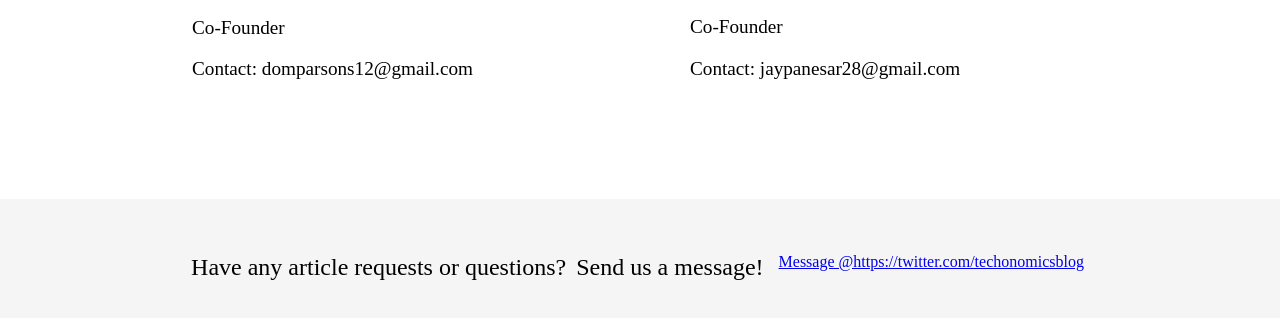
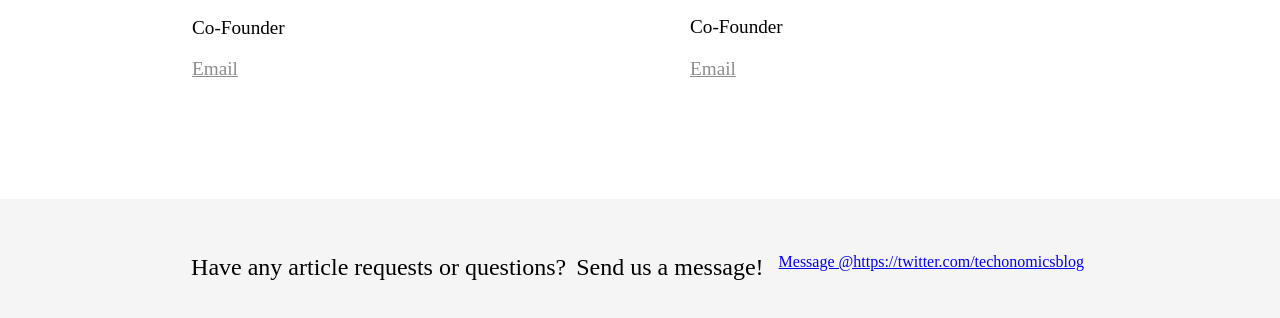
Before and after one commit to jayinpanesar/jayinpanesar.github.io, a plain HTML site: page about.html in a window 1280 px wide. Shown: the part 610-928 px from the top of the page. Drawn offline with Linux system fonts and the light colour scheme; a script that the page names is missing; a web font is replaced by a local one.

Commit message:
email links

```diff
--- a/about.html
+++ b/about.html
@@ -86,14 +86,14 @@
       <img id="img" src="images/domparsons.jpg" width="100%">
       <a href="https://www.domparsons.com" class="decoration" target="_blank"><h2 class="decoration">Dom Parsons</h2></a>
       <p>Co-Founder</p>
-      <p>Contact: domparsons12@gmail.com</p>
+      <a href="mailto:dominicparsons@outlook.com" class="decoration"><p>Email</p></a>
     </div>
 
     <div class="tile">
       <img id="img" src="images/jay.jpeg" width="100%">
       <h2>Jayin Panesar</h2>
       <p>Co-Founder</p>
-      <p>Contact: jaypanesar28@gmail.com</p>
+      <a href="mailto:jaypanesar28@gmail.com" class="decoration"><p>Email</p></a>
     </div>
   </div>
 </div>
```
